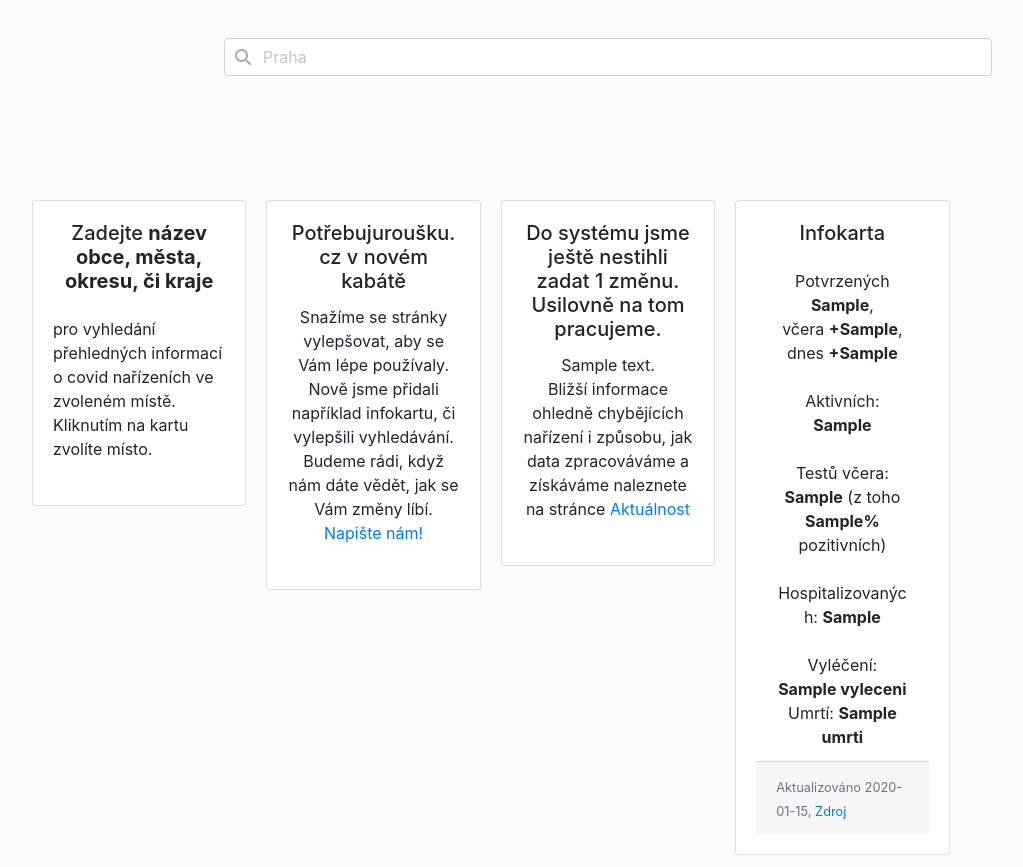
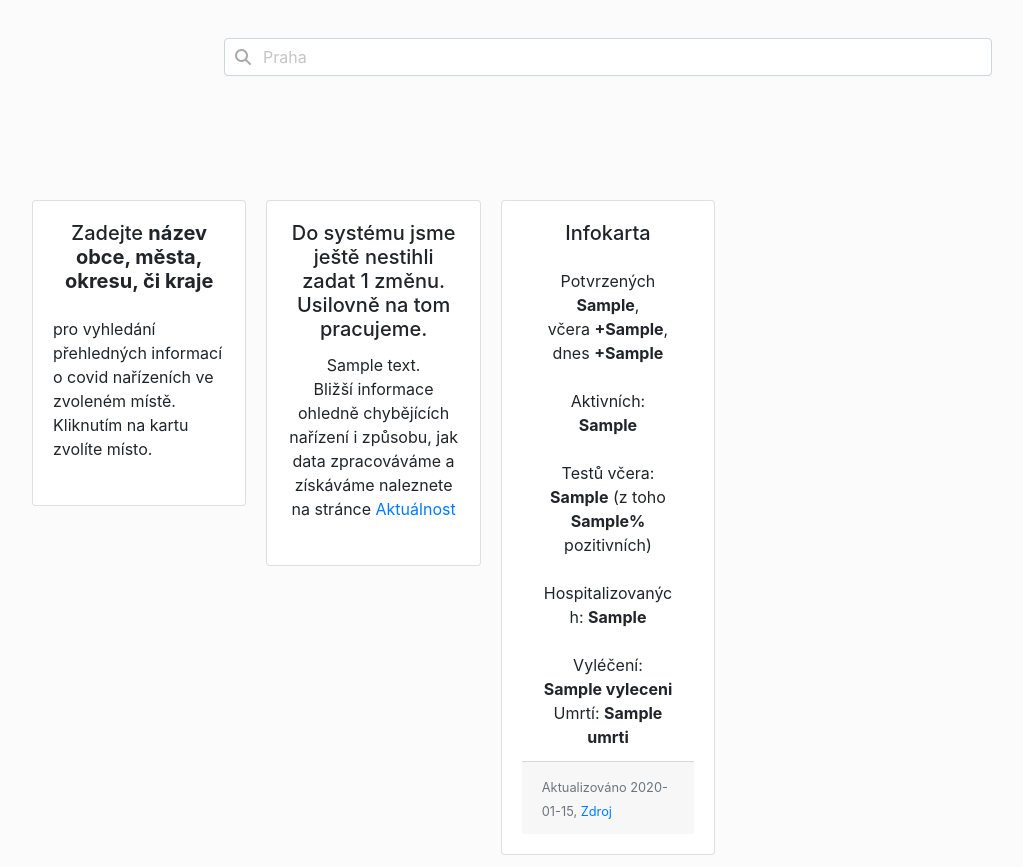
Before and after one commit to tomas-dostal/potrebujurousku, a Django app: template templates/sites/home.html in a window 1280 px wide. Shown: the part 336-1203 px from the top of the page, without its empty margins (32-1055 px from the left). Run offline with Django 3.2, Linux system fonts and the light colour scheme; the template is opened without the code that fills it: most values are stand-ins (such as "Sample title", 1, 10 or a date in 2020); parts of the project's set-up code (start-up, migrations or seed data) failed here and were passed over; some libraries are stand-ins or nearby versions.

Commit message:
Update templates

```diff
--- a/templates/sites/home.html
+++ b/templates/sites/home.html
@@ -26,7 +26,7 @@
 			<div class="d-flex align-items-center justify-content-center" id="spinner" style="visibility: hidden"><span class="spinner-border spinner-border-sm" ></span> Načítání..</div>
 		</div>
 		<div class="wide">
-			<div  class="card-columns" id="dropdown-menu">
+            <div class="my-card-columns card-columns" id="dropdown-menu">
 			</div>
 		</div>
         <br>
@@ -41,13 +41,6 @@
 					<p>  pro vyhledání přehledných  informací o covid nařízeních ve zvoleném místě. Kliknutím na kartu zvolíte místo.</p>
 				</div>
 			</div>
-        <div class="card">
-            <div class="card-body">
-                <h5 class="card-title text-center">Potřebujuroušku.cz v novém kabátě</h5>
-                <p class="card-text text-center">Snažíme se stránky vylepšovat, aby se Vám lépe používaly. Nově jsme přidali například infokartu, či vylepšili vyhledávání. Budeme rádi, když nám dáte vědět, jak se Vám změny líbí. <a href="mailto:admin@potrebujurousku.cz?subject=[Info] Redesign potrebujurousku.cz&body=Dobrý den, Píšu ohledně nového vzhledu potrebujurousku.cz. Líbí se mi... ">Napište nám!</a> </p>
-            </div>
-
-        </div>
         <div class="card" >
             <div class="card-body">
 
@@ -100,7 +93,8 @@
                             <b>{{ infokarta.umrti }}</b></li>
                     </ul>
                     <div class="card-footer">
-                        <small class="text-muted">Aktualizováno {{ posledni_update_dat }}, <a href="https://onemocneni-aktualne.mzcr.cz/covid-19">Zdroj</a></small>
+                        <small class="text-muted">Aktualizováno {{ infokarta.posledni_update_dat }}, <a
+                                href="https://onemocneni-aktualne.mzcr.cz/covid-19">Zdroj</a></small>
                     </div>
                 </div>
 			</div>
--- a/templates/sites/parts/header.html
+++ b/templates/sites/parts/header.html
@@ -106,7 +106,7 @@
 		</div>
     </nav>
    	<div class="wide">
-			<div  class="card-columns" id="search_results">
+        <div class="my-card-columns card-columns" id="search_results">
 		</div>
     </div>
 
```
Also changed, not shown: templates/sites/celostatni_opatreni.html (added, +50 -0 lines), templates/sites/parts/footer.html (deleted).
